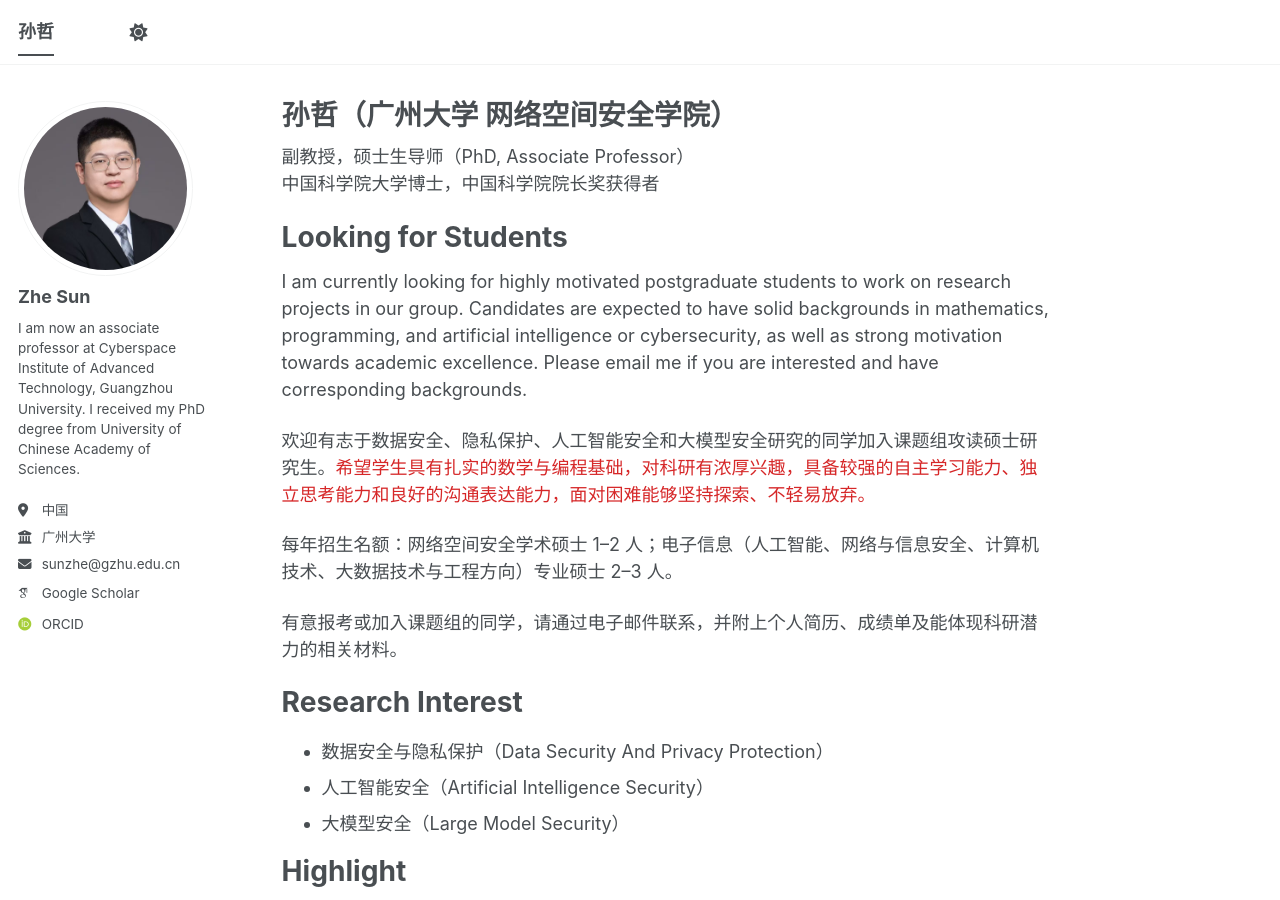
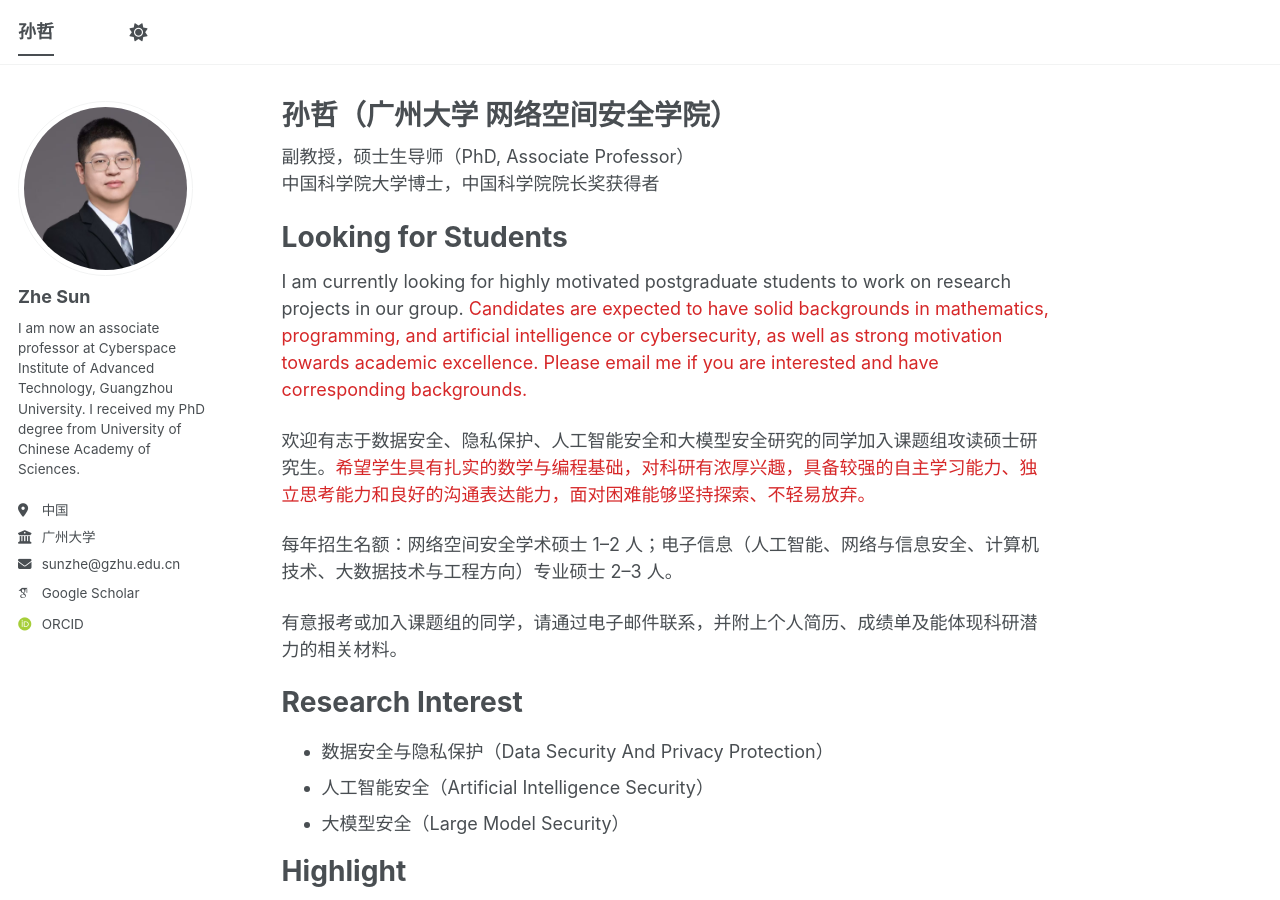
Before and after one commit to ZheSun208/ZheSun208.github.io, a Jekyll site: the page built from _pages/about.md, in a window 1280 px wide and 900 px high. Built offline with Jekyll 4.4.1, drawn with Linux system fonts in a browser that asks for light colours; some web fonts are replaced; a script bundle is joined from its source files by our own code; library files that are not in the unit come from our copies.

Commit message:
Update about.md

```diff
--- a/_pages/about.md
+++ b/_pages/about.md
@@ -12,7 +12,7 @@ redirect_from:
 
 Looking for Students
 ======
-I am currently looking for highly motivated postgraduate students to work on research projects in our group. Candidates are expected to have solid backgrounds in mathematics, programming, and artificial intelligence or cybersecurity, as well as strong motivation towards academic excellence. Please email me if you are interested and have corresponding backgrounds.
+I am currently looking for highly motivated postgraduate students to work on research projects in our group. <span style="color:#d62728;">Candidates are expected to have solid backgrounds in mathematics, programming, and artificial intelligence or cybersecurity, as well as strong motivation towards academic excellence. Please email me if you are interested and have corresponding backgrounds.</span>
 
 欢迎有志于数据安全、隐私保护、人工智能安全和大模型安全研究的同学加入课题组攻读硕士研究生。<span style="color:#d62728;">希望学生具有扎实的数学与编程基础，对科研有浓厚兴趣，具备较强的自主学习能力、独立思考能力和良好的沟通表达能力，面对困难能够坚持探索、不轻易放弃。</span>
 
```
